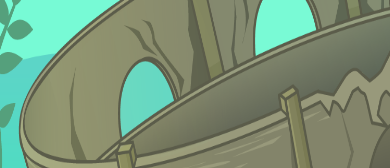
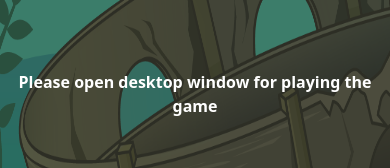
Before and after one commit to Saimun-jd/oceanxplorer, a React (Vite) app: page /game in a window 390 px wide. Shown: the part 328-496 px from the top of the page. Built offline with nearby package versions, Linux system fonts and the light colour scheme; a web font is replaced by a local one.

Commit message:
game screen restricted to desktop device

```diff
--- a/src/components/Game.jsx
+++ b/src/components/Game.jsx
@@ -1,9 +1,16 @@
 import OceanGuardian from "./OceanGuardianGame"
-
+import useCheckMobileScreen from "../hooks/useCheckMobileScreen";
 
 const Game = () => {
+  const isMobile = useCheckMobileScreen();
+
   return (
-    <div className="app">
+    <div className="app relative">
+      {
+        isMobile && (<div className="fixed inset-0 bg-black bg-opacity-50 text-white font-bold z-50 flex justify-center items-center text-center">
+          <span>Please open desktop window for playing the game</span>
+        </div>)
+      }
         <OceanGuardian/>
     </div>
 
```
